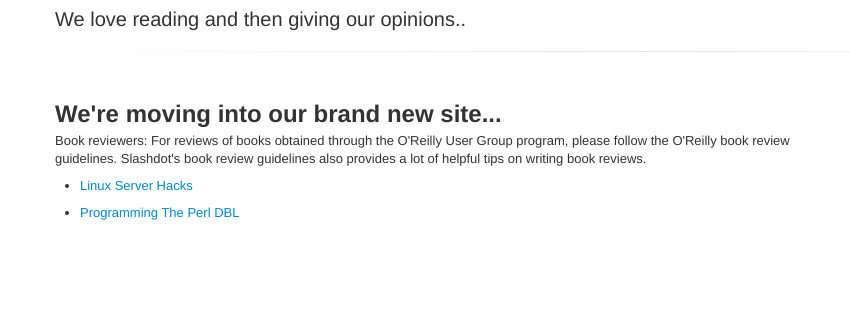
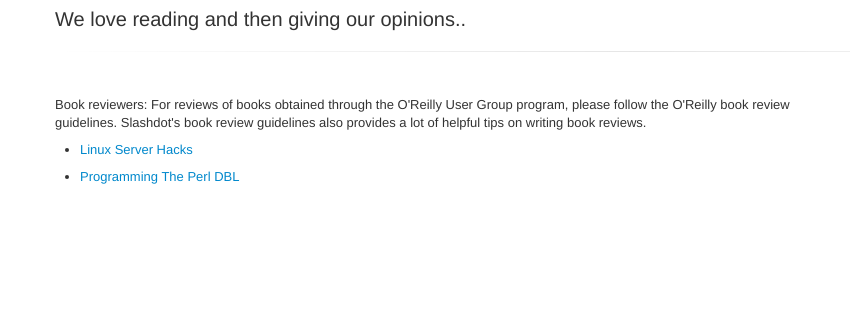
Before and after one commit to csclug/csclug.github.com, a plain HTML site: page bookReviews.html in a window 1280 px wide. Shown: the part 112-425 px from the top of the page, 0-850 px from the left. Drawn offline with nearby package versions, Linux system fonts and the light colour scheme.

Commit message:
Forgot to remove the 2nd title

```diff
--- a/bookReviews.html
+++ b/bookReviews.html
@@ -54,8 +54,6 @@
 
         <div class="row">
             <div class="span8">
-                <h2>We're moving into our brand new site...</h2>
-
                 <p>Book reviewers: For reviews of books obtained through the O'Reilly User Group program, please follow the O'Reilly book review guidelines. Slashdot's book review guidelines also provides a lot of helpful tips on writing book reviews.</p>
 		<ul>
 		    <li><a href="LinuxServerHacks.html">Linux Server Hacks</a></li>
```
